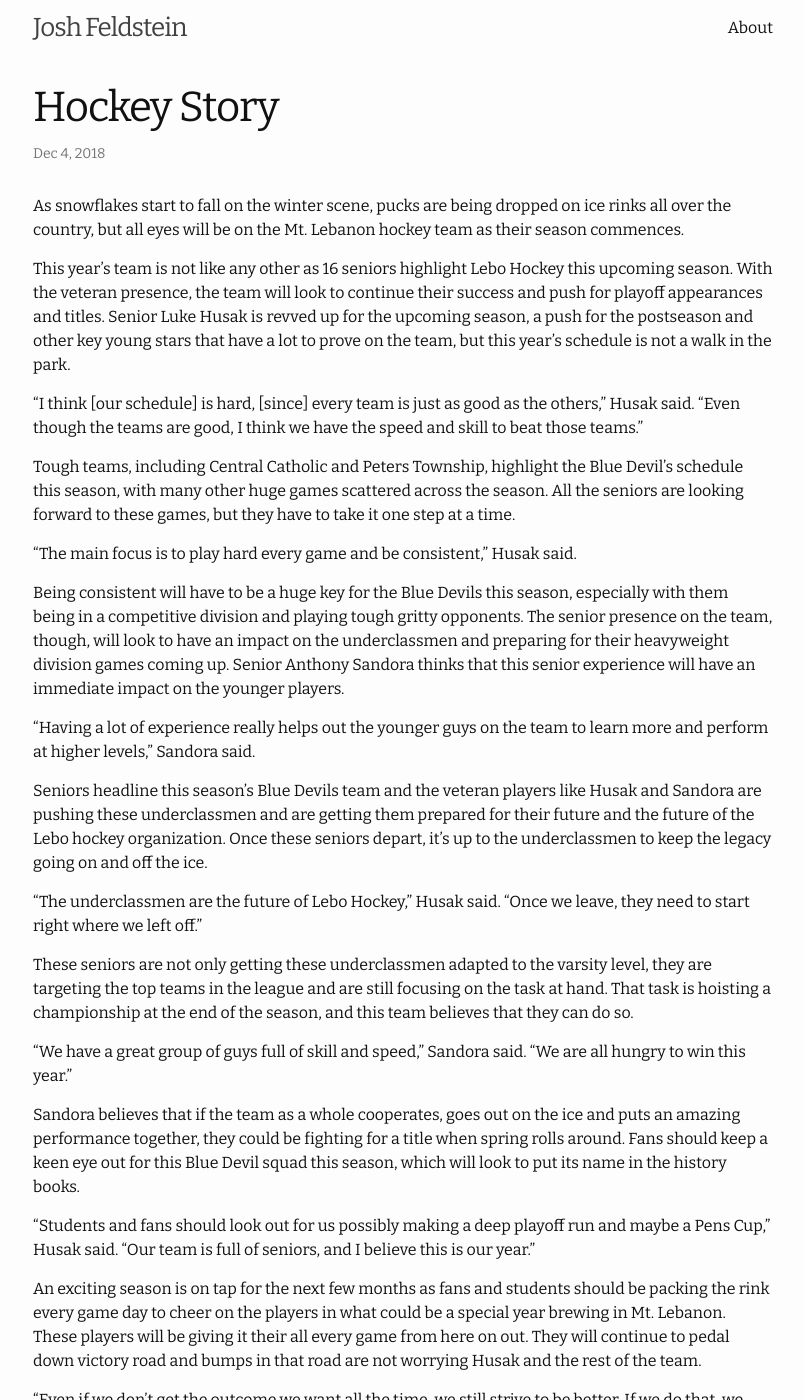
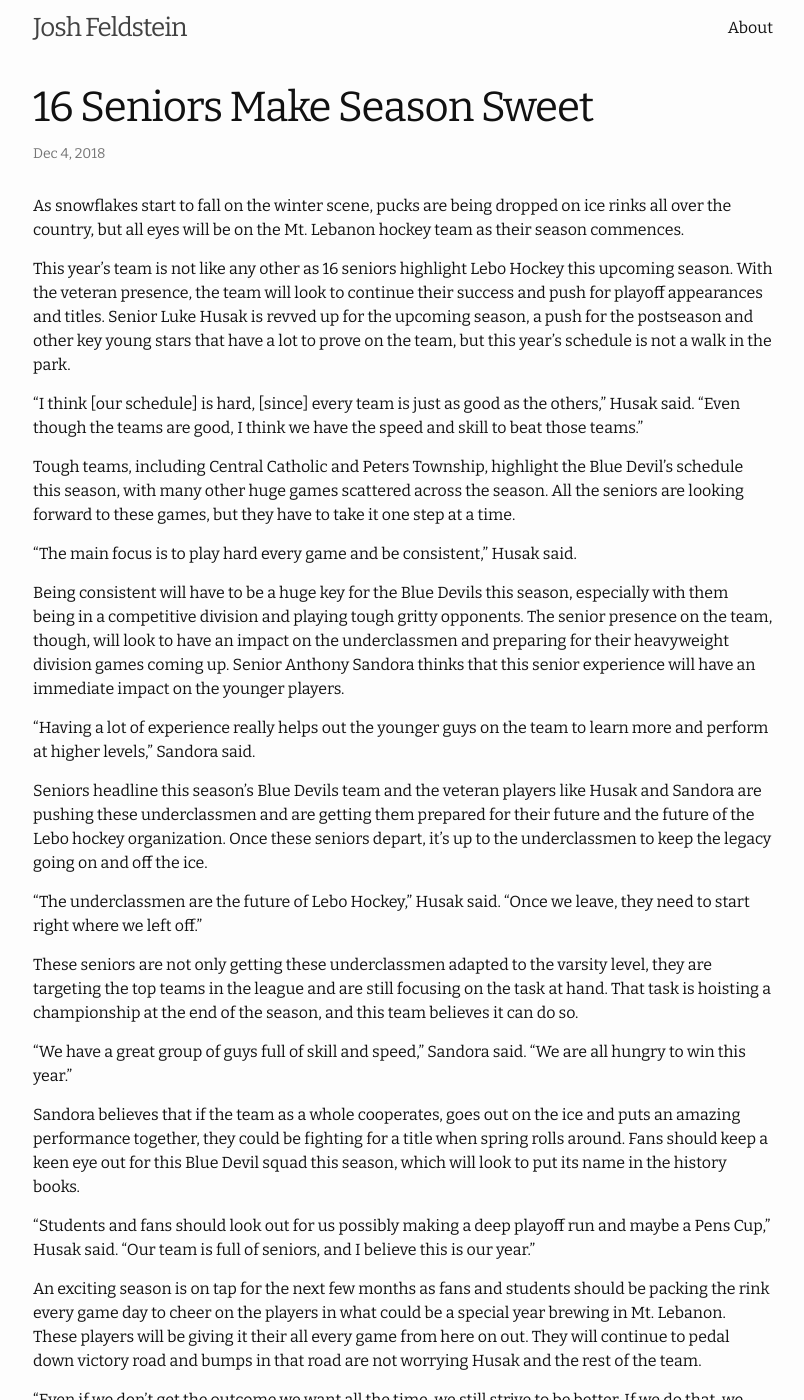
Before and after one commit to joshfeldstein/joshfeldstein.github.io, a Jekyll site: the page built from _posts/2018-12-03-hockey-story.markdown, in a window 1280 px wide and 1400 px high. Shown: the whole window, without its empty margins (237-1041 px from the left). Built offline with Jekyll 4.4.1, drawn with Linux system fonts in a browser that asks for light colours.

Commit message:
Update 2018-12-03-hockey-story.markdown

```diff
--- a/_posts/2018-12-03-hockey-story.markdown
+++ b/_posts/2018-12-03-hockey-story.markdown
@@ -1,6 +1,6 @@
 ---
 layout: post
-title:  "Hockey Story"
+title:  "16 Seniors Make Season Sweet"
 date:   2018-12-03 20:43:50 -0500
 categories:
 ---
@@ -22,7 +22,7 @@ Seniors headline this season's Blue Devils team and the veteran players like Hus
 
 “The underclassmen are the future of Lebo Hockey,” Husak said. “Once we leave, they need to start right where we left off.”
 
-These seniors are not only getting these underclassmen adapted to the varsity level, they are targeting the top teams in the league and are still focusing on the task at hand. That task  is hoisting a championship at the end of the season, and this team believes that they can do so.
+These seniors are not only getting these underclassmen adapted to the varsity level, they are targeting the top teams in the league and are still focusing on the task at hand. That task is hoisting a championship at the end of the season, and this team believes it can do so.
 
 “We have a great group of guys full of skill and speed,” Sandora said. “We are all hungry to win this year.”
 
```
